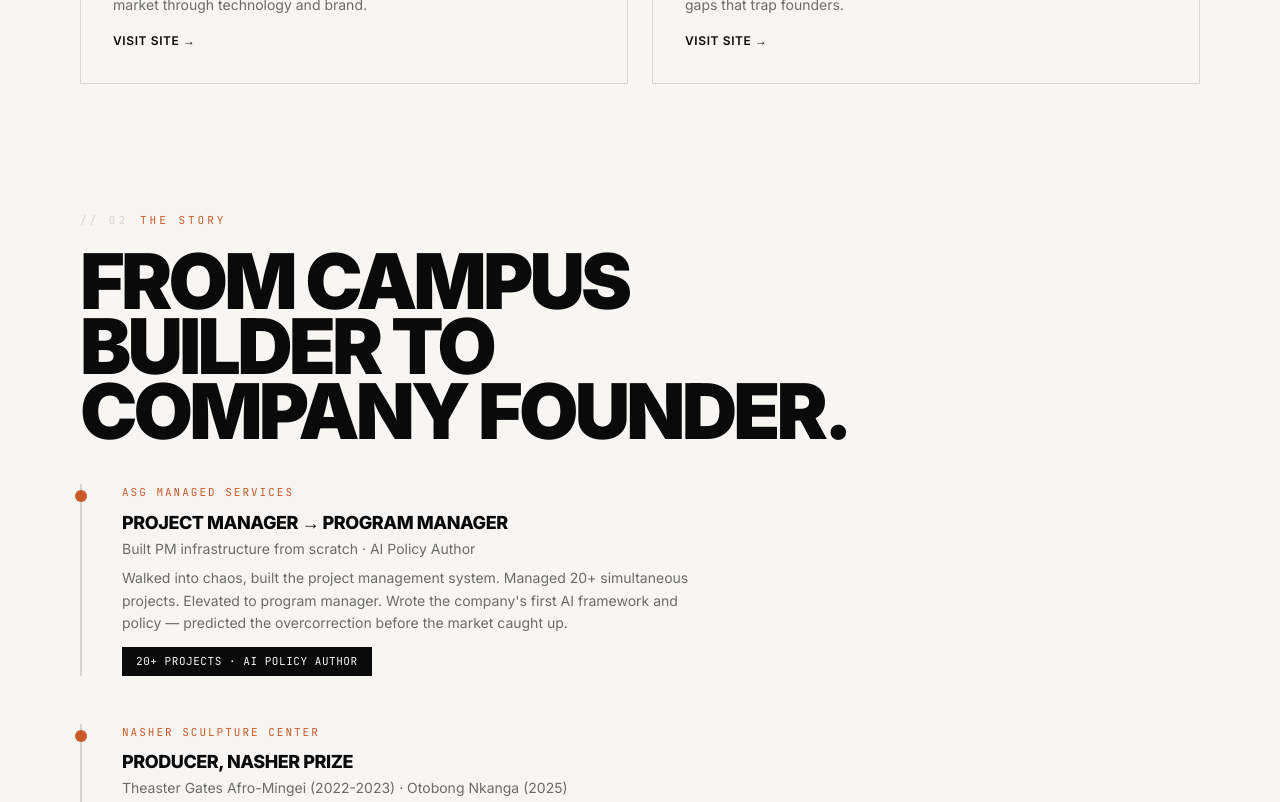
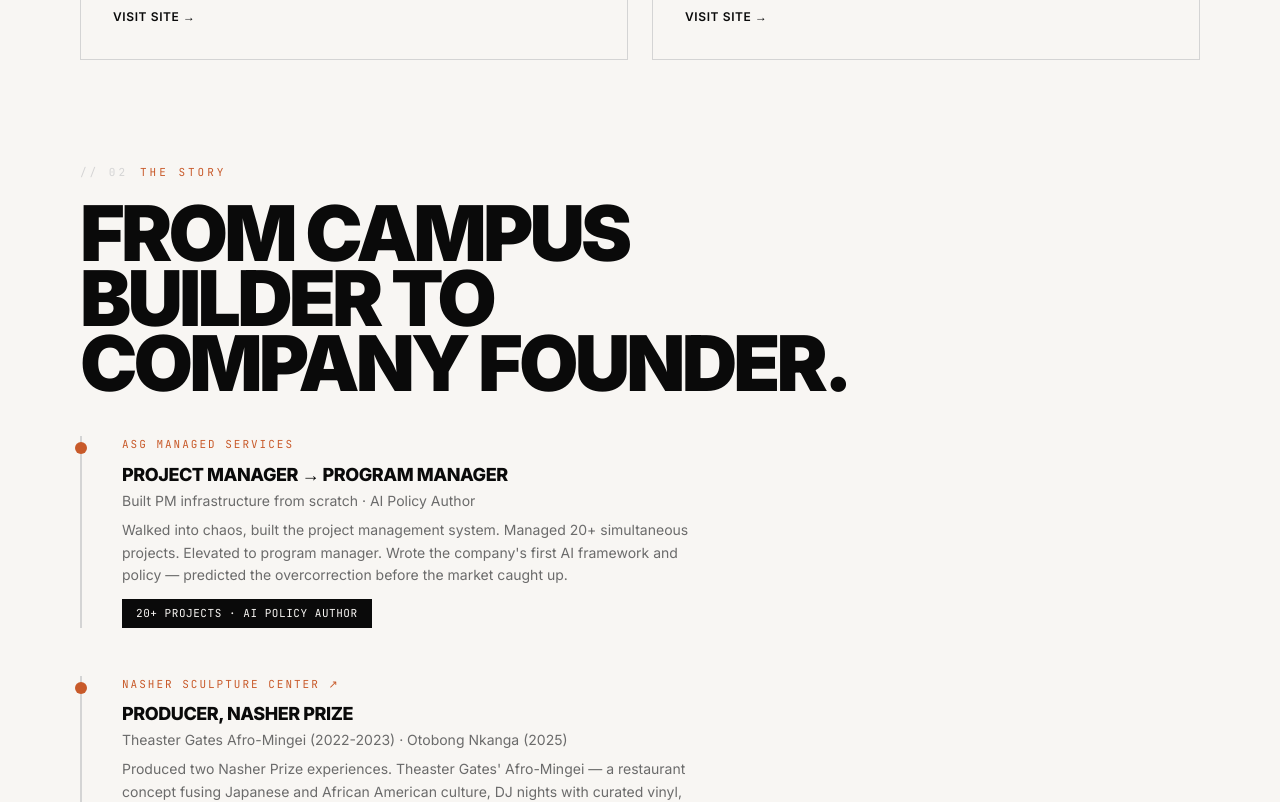
Before and after one commit to Jeromonsele/jj-portfolio, a Next.js app: page / in a window 1280 px wide. Shown: the part 1060-1862 px from the top of the page. Built offline with nearby package versions, Linux system fonts and the light colour scheme.

Commit message:
fix: make all links live, add timeline links, tighten spacing

```diff
--- a/src/components/LabCard.tsx
+++ b/src/components/LabCard.tsx
@@ -1,12 +1,24 @@
 import { LabEntry } from "@/data/lab";
 
 export function LabCard({ entry }: { entry: LabEntry }) {
-  return (
-    <div className="border border-white/10 p-6 cursor-pointer hover:border-orange transition-colors">
+  const content = (
+    <>
       <p className="font-mono text-[10px] text-white/30 mb-4">// {entry.number}</p>
       <h4 className="text-[15px] font-bold mb-2">{entry.title}</h4>
       <p className="text-xs text-white/50 leading-relaxed">{entry.description}</p>
       <p className="font-mono text-[10px] text-orange uppercase tracking-wider mt-4">{entry.tag}</p>
-    </div>
+    </>
   );
+
+  const className = "border border-white/10 p-6 cursor-pointer hover:border-orange transition-all duration-200 active:scale-[0.98] block";
+
+  if (entry.link) {
+    return (
+      <a href={entry.link} target="_blank" rel="noopener noreferrer" className={className}>
+        {content}
+      </a>
+    );
+  }
+
+  return <div className={className}>{content}</div>;
 }
--- a/src/components/NowSection.tsx
+++ b/src/components/NowSection.tsx
@@ -5,7 +5,7 @@ import { ScrollReveal } from "./ScrollReveal";
 
 export function NowSection() {
   return (
-    <section>
+    <section id="now">
       <SectionLabel number="01" label="NOW" />
       <div className="max-w-[1200px] mx-auto px-10 pb-16">
         <div className="grid grid-cols-1 md:grid-cols-2 gap-6">
--- a/src/components/SectionLabel.tsx
+++ b/src/components/SectionLabel.tsx
@@ -9,7 +9,7 @@ export function SectionLabel({ number, label, dark }: SectionLabelProps) {
     <div
       className={`font-mono text-[11px] uppercase tracking-[3px] ${
         dark ? "text-white/30" : "text-orange"
-      } max-w-[1200px] mx-auto px-10 pt-16 pb-5`}
+      } max-w-[1200px] mx-auto px-10 pt-10 pb-5`}
     >
       <span className={dark ? "text-white/15 mr-3" : "text-brand-gray-300 mr-3"}>
         // {number}
--- a/src/components/TimelineItem.tsx
+++ b/src/components/TimelineItem.tsx
@@ -5,7 +5,13 @@ export function TimelineItem({ entry }: { entry: TimelineEntry }) {
   return (
     <div className="mb-12 relative pl-10 border-l-2 border-brand-gray-300">
       <div className="absolute -left-[7px] top-1.5 w-3 h-3 bg-orange rounded-full" />
-      <p className="font-mono text-[11px] text-orange uppercase tracking-[2px] mb-2">{entry.organization}</p>
+      {entry.link ? (
+        <a href={entry.link} target="_blank" rel="noopener noreferrer" className="font-mono text-[11px] text-orange uppercase tracking-[2px] mb-2 hover:underline block">
+          {entry.organization} ↗
+        </a>
+      ) : (
+        <p className="font-mono text-[11px] text-orange uppercase tracking-[2px] mb-2">{entry.organization}</p>
+      )}
       <h4 className="text-lg font-extrabold uppercase tracking-tight mb-0.5">{entry.role}</h4>
       <p className="text-sm text-brand-gray-600 mb-2">{entry.subtitle}</p>
       <p className="text-sm text-brand-gray-600 leading-relaxed max-w-xl">{entry.description}</p>
--- a/src/data/lab.ts
+++ b/src/data/lab.ts
@@ -29,6 +29,7 @@ export const labEntries: LabEntry[] = [
     description:
       "Next.js + OpenAI + Stripe. Anonymous AI-powered confessions with real-time responses.",
     tag: "Interactive · Live",
+    link: "https://ai-confession-booth.vercel.app",
   },
   {
     number: "004",
@@ -43,6 +44,7 @@ export const labEntries: LabEntry[] = [
     description:
       "Interactive diagnostic tool that quantifies operational waste for service businesses.",
     tag: "Interactive · Tool",
+    link: "https://theverygoodguys.com/health-check",
   },
   {
     number: "006",
--- a/src/data/projects.ts
+++ b/src/data/projects.ts
@@ -50,6 +50,7 @@ export const projects: Project[] = [
     previewType: "gradient",
     previewText: "Afro-Mingei\nNasher Prize",
     previewStat: "5,000+ Attendees · NYT",
+    link: "https://www.nashersculpturecenter.org/programs-events/programs-list/program/id/307",
   },
   {
     slug: "classic-chevrolet",
@@ -60,6 +61,7 @@ export const projects: Project[] = [
     previewType: "dark",
     previewText: "Classic\nChevrolet",
     previewStat: "#1 Chevy Dealer · World",
+    link: "https://www.classicchevrolet.com",
   },
   {
     slug: "lpm-sop",
@@ -68,6 +70,7 @@ export const projects: Project[] = [
     description:
       "Full-production SOP management platform. 13-service Docker stack — Postgres, Redis, FastAPI, Celery, Nginx, Traefik, Prometheus, Grafana, ELK. The most architecturally complex build.",
     image: "/projects/lpm-hero.png",
+    link: "https://lpm-2.vercel.app",
   },
   {
     slug: "emma-project",
@@ -95,6 +98,7 @@ export const projects: Project[] = [
       "Anonymous AI-powered confessional with real-time responses, payment integration via Stripe, and exportable confessions via HTML2Canvas. Supabase auth.",
     previewType: "dark",
     previewText: "AI Confession\nBooth",
+    link: "https://ai-confession-booth.vercel.app",
   },
   {
     slug: "ac-christopher",
--- a/src/data/timeline.ts
+++ b/src/data/timeline.ts
@@ -4,6 +4,7 @@ export interface TimelineEntry {
   subtitle: string;
   description: string;
   stat?: string;
+  link?: string;
 }
 
 export const timeline: TimelineEntry[] = [
@@ -22,6 +23,7 @@ export const timeline: TimelineEntry[] = [
     description:
       "Produced two Nasher Prize experiences. Theaster Gates' Afro-Mingei — a restaurant concept fusing Japanese and African American culture, DJ nights with curated vinyl, fireside chats. Then Otobong Nkanga's 2025 Prize. 5,000+ attendees. Press: Surface Magazine, KERA News, ARTnews, NYT.",
     stat: "5,000+ ATTENDEES · NYT COVERAGE",
+    link: "https://www.nashersculpturecenter.org/programs-events/programs-list/program/id/307",
   },
   {
     organization: "Bank of America",
@@ -44,6 +46,7 @@ export const timeline: TimelineEntry[] = [
     description:
       "Built the first story-driven social media strategy for a major DFW dealership. 65,000 sq ft dealership, 22-time consecutive Dealer of the Year. C8 mid-engine Corvette reveal drew 4,500+ attendees. Interfaced with celebrities and VIPs. Planned the Saturday Fair — reimagining a dealership as a community experience.",
     stat: "~1M IMPRESSION GROWTH",
+    link: "https://www.classicchevrolet.com",
   },
   {
     organization: "Independent Consulting",
@@ -73,5 +76,6 @@ export const timeline: TimelineEntry[] = [
     description:
       "TEDx speaker — \"Revolution for Dummies\" (2018). Co-founded The Football Team: A Creative Collective (still active). Created The Speakeasy Open Mic and Euphoria, an interactive art show cultivating Arlington's creative scene. President, Business Constituency Council. Cool Speed Fellowship. All while working two jobs. \"I've been told before that you can't create culture, and I vehemently disagree.\"",
     stat: "TEDX SPEAKER · 2 ORGS FOUNDED · EUPHORIA CREATOR",
+    link: "https://www.ted.com/talks/jj_eromonsele_revolution_for_dummies",
   },
 ];
```
